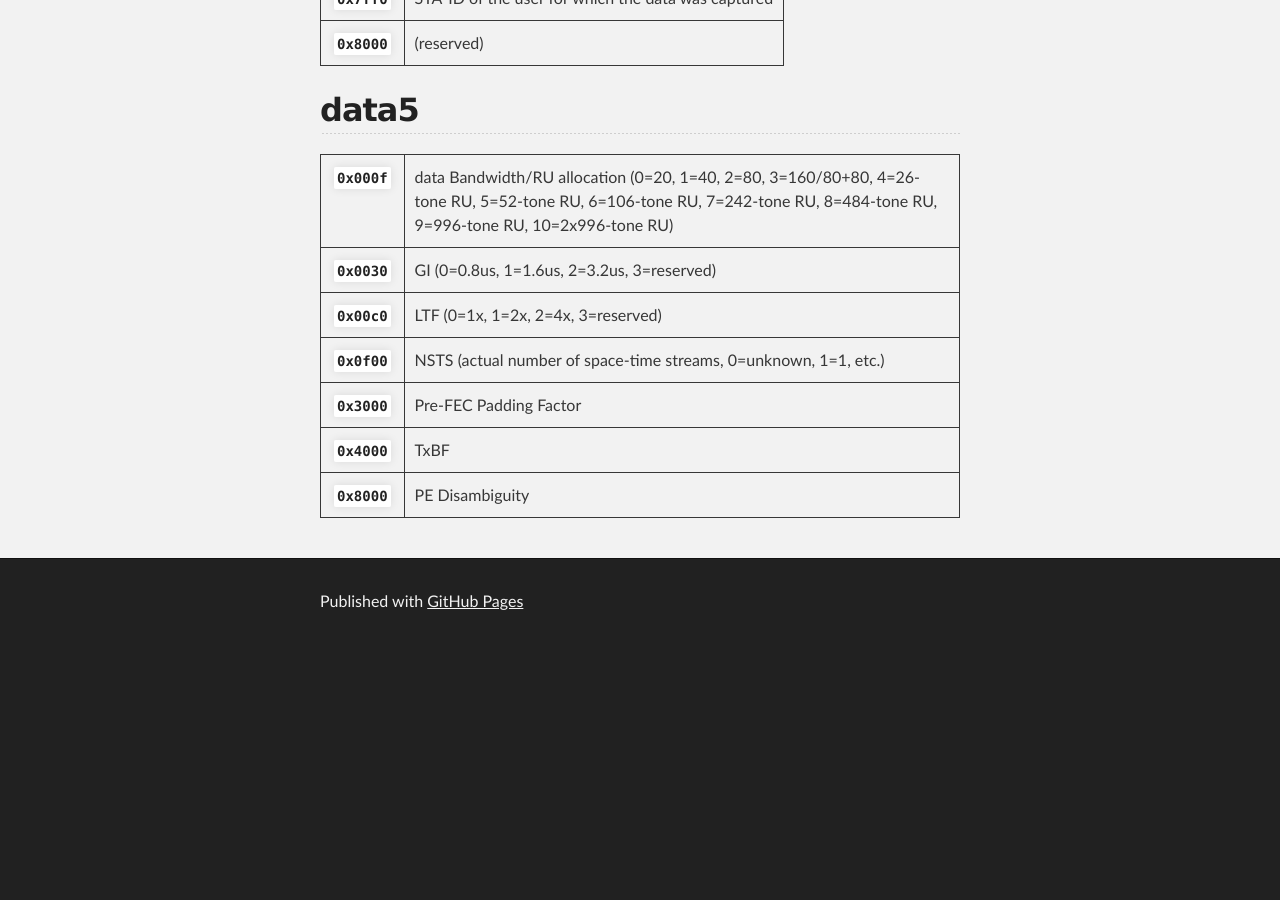
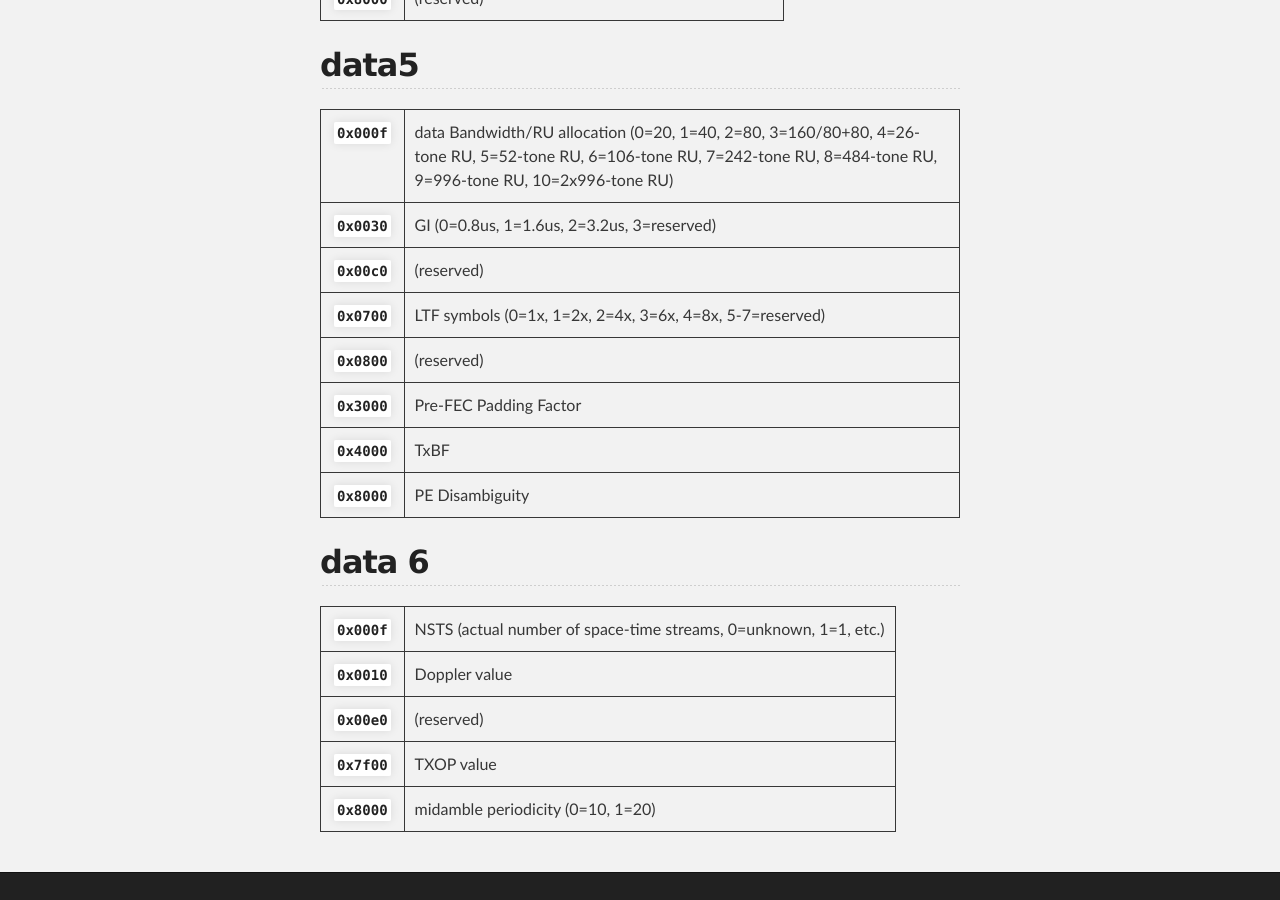
Before and after one commit to radiotap/radiotap.github.io, a Jekyll site: the page built from fields/HE.md, in a window 1280 px wide and 900 px high, scrolled down 3272 px. Built offline with Jekyll 4.4.1, drawn with Linux system fonts in a browser that asks for light colours; before the commit the page ends 3920 px from its top, so only the background shows below that; some of the changed text lies outside the part shown.

Commit message:
HE suggestion: update to D2.0
This adds the "midamble periodicity", requiring making the
HE field larger.

Also fix a bug with the number of LTF symbols, that needed
an extra bit to capture all possible values.

```diff
--- a/fields/HE.md
+++ b/fields/HE.md
@@ -57,14 +57,13 @@ radiotap capture.
 
 | **`0x0001`** | BW/RU allocation known |
 | **`0x0002`** | GI known |
-| **`0x0004`** | LTF known |
+| **`0x0004`** | LTF symbols known |
 | **`0x0008`** | Pre-FEC Padding Factor known |
 | **`0x0010`** | TxBF known |
 | **`0x0020`** | PE Disambiguity known |
 | **`0x0040`** | TXOP known |
-| **`0x0080`** | Doppler value |
-| **`0x7f00`** | TXOP value |
-| **`0x8000`** | (reserved) |
+| **`0x0080`** | midamble periodicity known |
+| **`0xff00`** | (reserved) |
 
 ## data3
 
@@ -98,8 +97,17 @@ radiotap capture.
 
 | **`0x000f`** | data Bandwidth/RU allocation (0=20, 1=40, 2=80, 3=160/80+80, 4=26-tone RU, 5=52-tone RU, 6=106-tone RU, 7=242-tone RU, 8=484-tone RU, 9=996-tone RU, 10=2x996-tone RU) |
 | **`0x0030`** | GI (0=0.8us, 1=1.6us, 2=3.2us, 3=reserved) |
-| **`0x00c0`** | LTF (0=1x, 1=2x, 2=4x, 3=reserved) |
-| **`0x0f00`** | NSTS (actual number of space-time streams, 0=unknown, 1=1, etc.) |
+| **`0x00c0`** | (reserved)
+| **`0x0700`** | LTF symbols (0=1x, 1=2x, 2=4x, 3=6x, 4=8x, 5-7=reserved) |
+| **`0x0800`** | (reserved) |
 | **`0x3000`** | Pre-FEC Padding Factor |
 | **`0x4000`** | TxBF |
 | **`0x8000`** | PE Disambiguity |
+
+## data 6
+
+| **`0x000f`** | NSTS (actual number of space-time streams, 0=unknown, 1=1, etc.) |
+| **`0x0010`** | Doppler value |
+| **`0x00e0`** | (reserved) |
+| **`0x7f00`** | TXOP value |
+| **`0x8000`** | midamble periodicity (0=10, 1=20) |
```
Also changed, not shown: other parts of fields/HE.md (+1 -1 lines).
